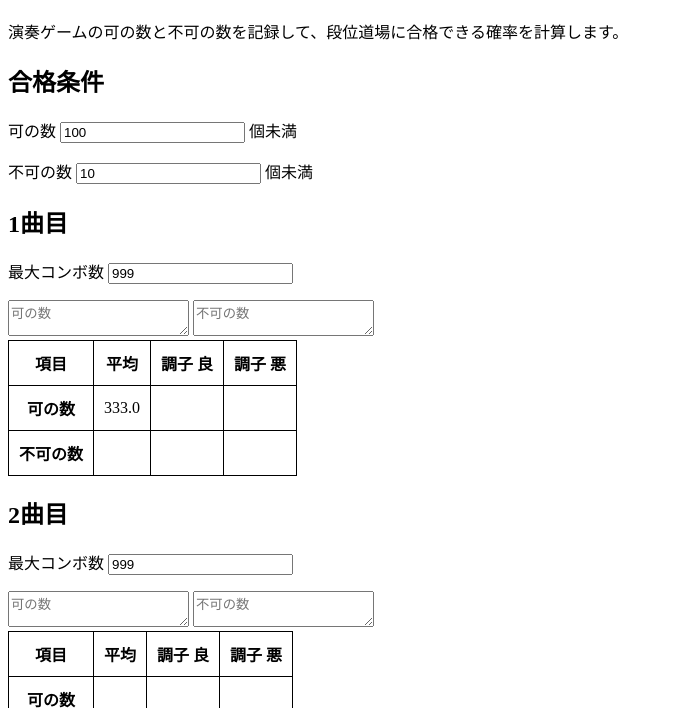
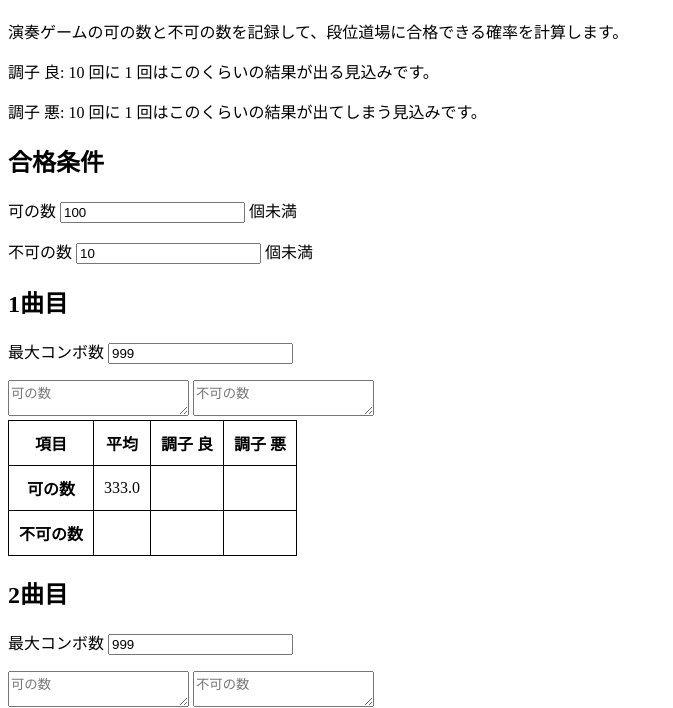
Before and after one commit to UltraSoundUS/taiko-dan-probability, a plain HTML site: page index.html in a window 1280 px wide. Shown: the part 70-778 px from the top of the page, without its empty margins (0-673 px from the left). Drawn offline with Linux system fonts and the light colour scheme; a script that the page names is missing.

Commit message:
:+1: 本文修正

```diff
--- a/index.html
+++ b/index.html
@@ -20,13 +20,18 @@
 </head>
 
 <body>
+    <div>
         <h1>太鼓の達人段位道場 合格判定機</h1>
         <p>演奏ゲームの可の数と不可の数を記録して、段位道場に合格できる確率を計算します。</p>
+        <p>調子 良: 10 回に 1 回はこのくらいの結果が出る見込みです。</p>
+        <p>調子 悪: 10 回に 1 回はこのくらいの結果が出てしまう見込みです。</p>
+    </div>
     <div id="requirements">
         <h2>合格条件</h2>
         <p>可の数 <input type="number" id="req-good" value="100"> 個未満</p>
         <p>不可の数 <input type="number" id="req-bad" value="10"> 個未満</p>
     </div>
+    <div>
         <div id="1st-result">
             <h2>1曲目</h2>
             <p>最大コンボ数 <input type="number" id="1st-max-combos" value="999"></p>
@@ -105,6 +110,7 @@
                 </tr>
             </table>
         </div>
+    </div>
     <div id="total-result">
         <h2>合計</h2>
         <p>可の数条件を満たす確率は <span class="final-result-text"><span id="total-good-prob" class="final-result"></span>%</span>
```
Lines whose indentation alone changed are shown as unchanged.
